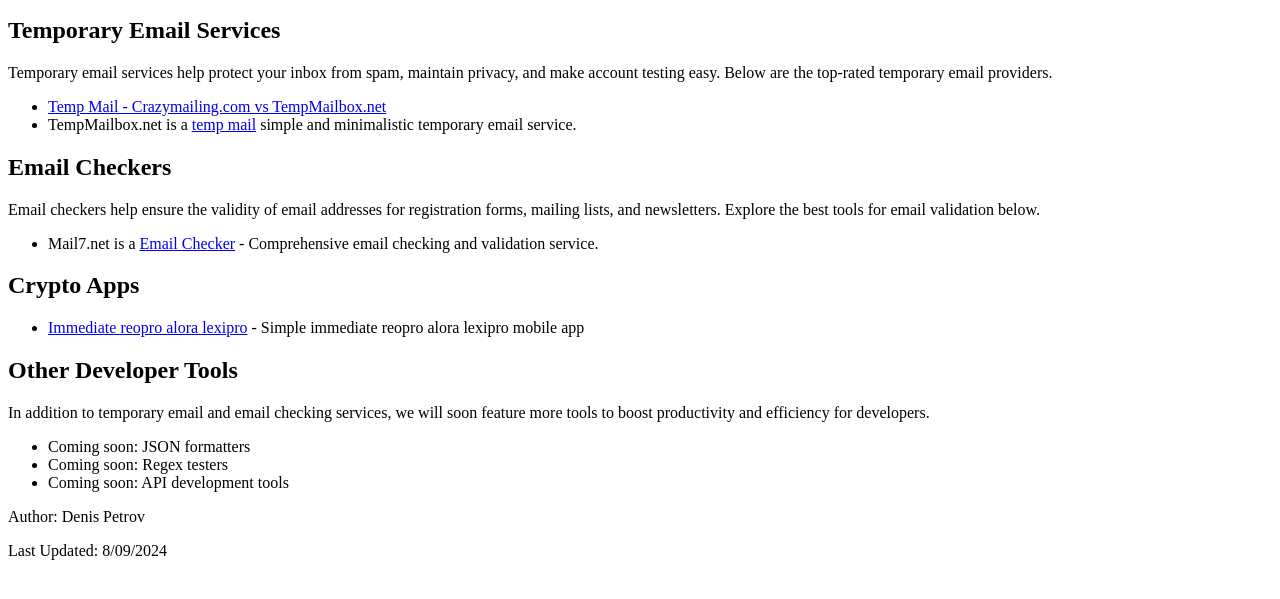
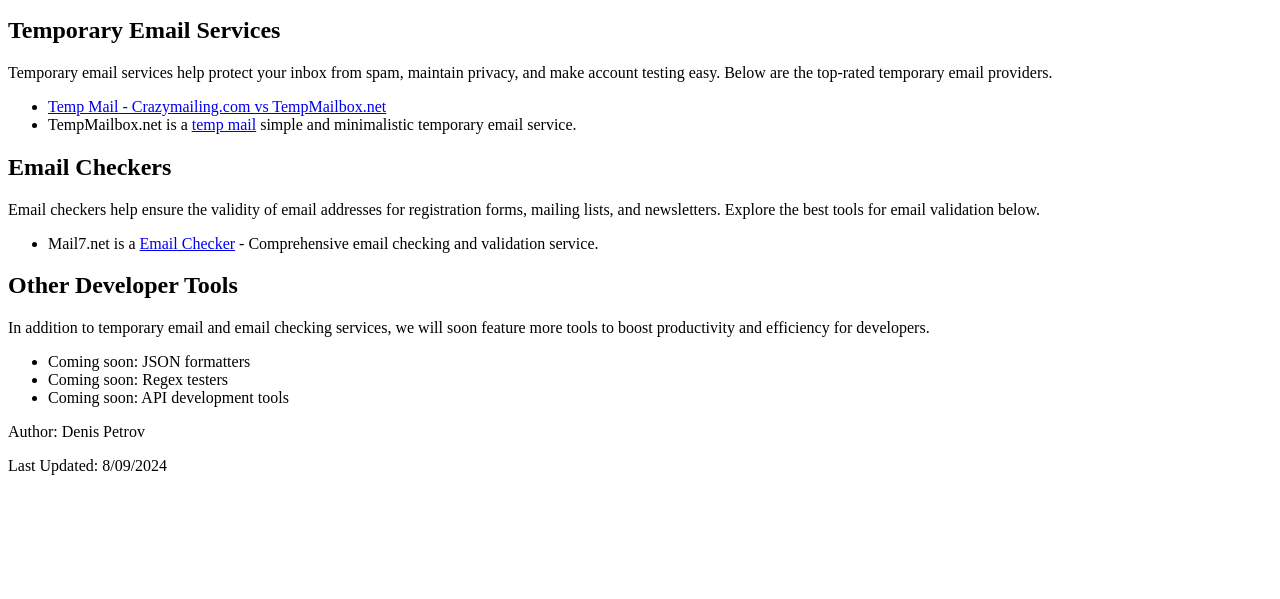
Before and after one commit to phyco-org/phyco-org.github.io, a plain HTML site: page index.html in a window 1280 px wide. Shown: the part 101-700 px from the top of the page. Drawn offline with Linux system fonts and the light colour scheme.

Commit message:
Update index.html

```diff
--- a/index.html
+++ b/index.html
@@ -32,14 +32,6 @@
     </ul>
   </section>
 
-
-  <section>
-    <h2>Crypto Apps</h2>
-    <ul>
-      <li><a href="https://apps.apple.com/il/app/immediate-reopro-alora-lexipro/id6738197173" target="_blank">Immediate reopro alora lexipro</a> - Simple immediate reopro alora lexipro mobile app</li>
-    </ul>
-  </section>
-
   <section>
     <h2>Other Developer Tools</h2>
     <p>In addition to temporary email and email checking services, we will soon feature more tools to boost productivity and efficiency for developers.</p>
```
